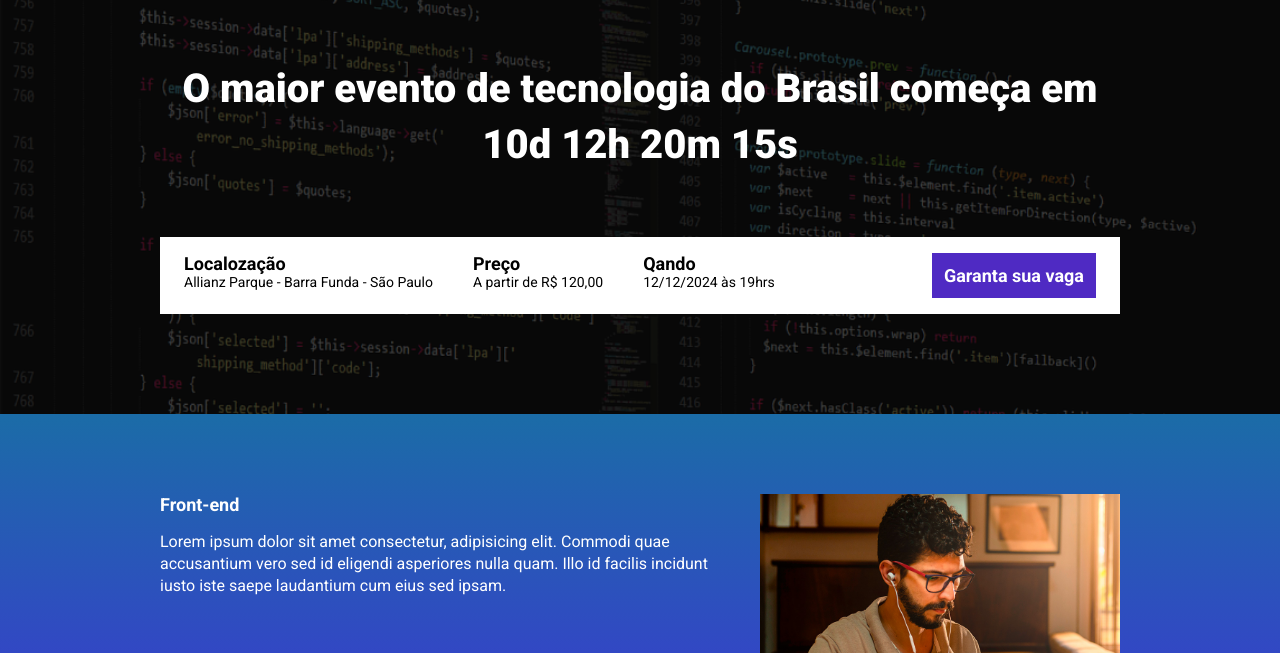
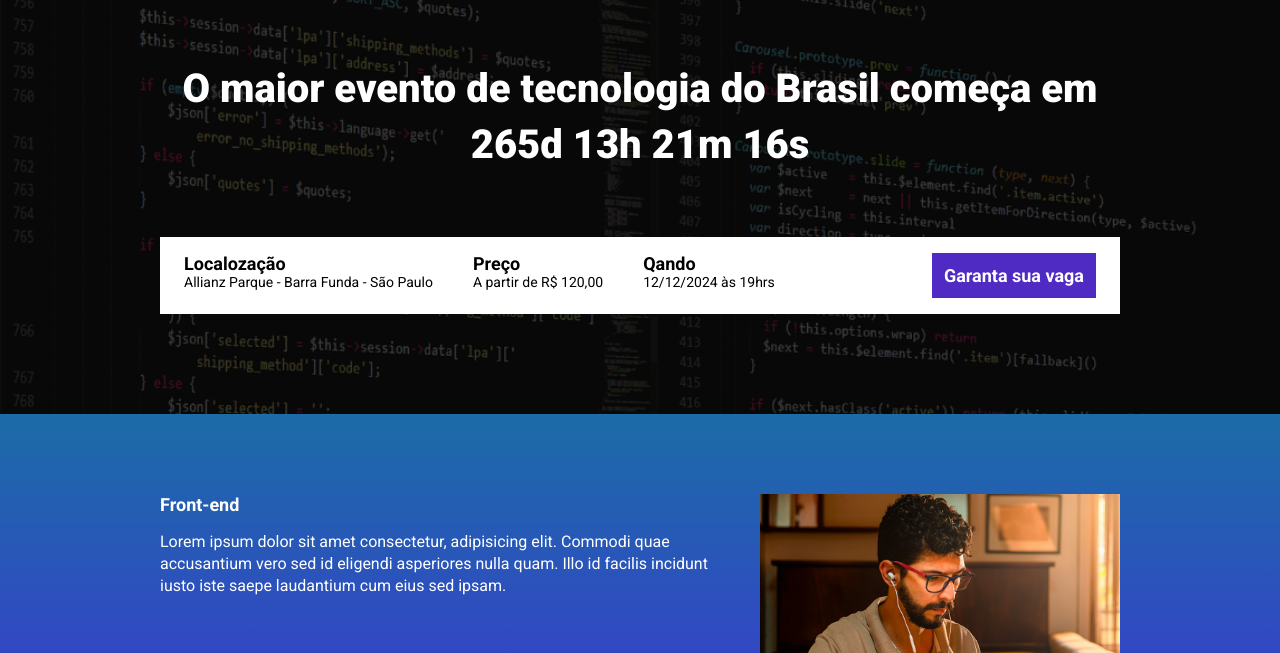
Before and after one commit to rapheallima/ebac_tech_talks, a website built with Parcel: page src/index.html in a window 1280 px wide. Shown: the part 147-800 px from the top of the page. Built offline with nearby package versions, Linux system fonts and the light colour scheme.

Commit message:
criando a contagem regressiva

```diff
--- a/package.json
+++ b/package.json
@@ -2,9 +2,9 @@
   "name": "ebac-talks",
   "version": "1.0.0",
   "description": "",
-  "main": "index.js",
   "scripts": {
     "dev": "parcel src/index.html src/styles/main.scss src/scripts/main.js",
+    "build": "parcel build src/index.html",
     "test": "echo \"Error: no test specified\" && exit 1"
   },
   "keywords": [],
@@ -15,6 +15,7 @@
     "parcel": "^2.12.0"
   },
   "dependencies": {
+    "cssnano": "^4.1.11",
     "parcel-bundler": "^1.12.5"
   }
 }
--- a/src/index.html
+++ b/src/index.html
@@ -17,7 +17,7 @@
         <div class="container">
             <img class="hero__logo" src="img/ebac_logo.svg" alt="EBAC">
             <p class="hero__text">
-                O maior evento de tecnologia do Brasil começa em 10d 12h 20m 15s
+                O maior evento de tecnologia do Brasil começa em <span id="contador"></span>
             </p>
             <div class="infos-bar">
                 <ul class="infos-bar__infos">
--- a/src/scripts/main.js
+++ b/src/scripts/main.js
@@ -1 +1,33 @@
 AOS.init();
+
+const dataEvento = new Date("Dec 12, 2024 19:00:00")
+const timeStampEvento = dataEvento.getTime()
+
+const contaHoras = setInterval(function () {
+    const agora = new Date()
+    const timeStampAtual = agora.getTime()
+
+    const distanciaEvento = timeStampEvento - timeStampAtual;
+
+    const diaMs = 1000 * 60 * 60 * 24;
+    const horaMs = 1000 * 60 * 60;
+    const minutoMS = 1000 * 60;
+
+    const diasEvento = Math.floor(distanciaEvento / diaMs);
+    const horasEvento = Math.floor((distanciaEvento % diaMs) / horaMs);
+    const minutosEvento = Math.floor((distanciaEvento % horaMs) / minutoMS);
+    const segundosEvento = Math.floor((distanciaEvento % minutoMS) / 1000)
+
+    console.log(diasEvento);
+    console.log(horasEvento);
+    console.log(minutosEvento);
+    console.log(segundosEvento);
+
+    document.getElementById('contador').innerHTML = `${diasEvento}d ${horasEvento}h ${minutosEvento}m ${segundosEvento}s`
+
+    if (distanciaEvento < 0) {
+        clearInterval(contaHoras);
+        document.getElementById('contador').innerHTML = 'Evento expirado';
+    }
+
+}, 1000)
```
Also changed, not shown: 1 other file.
